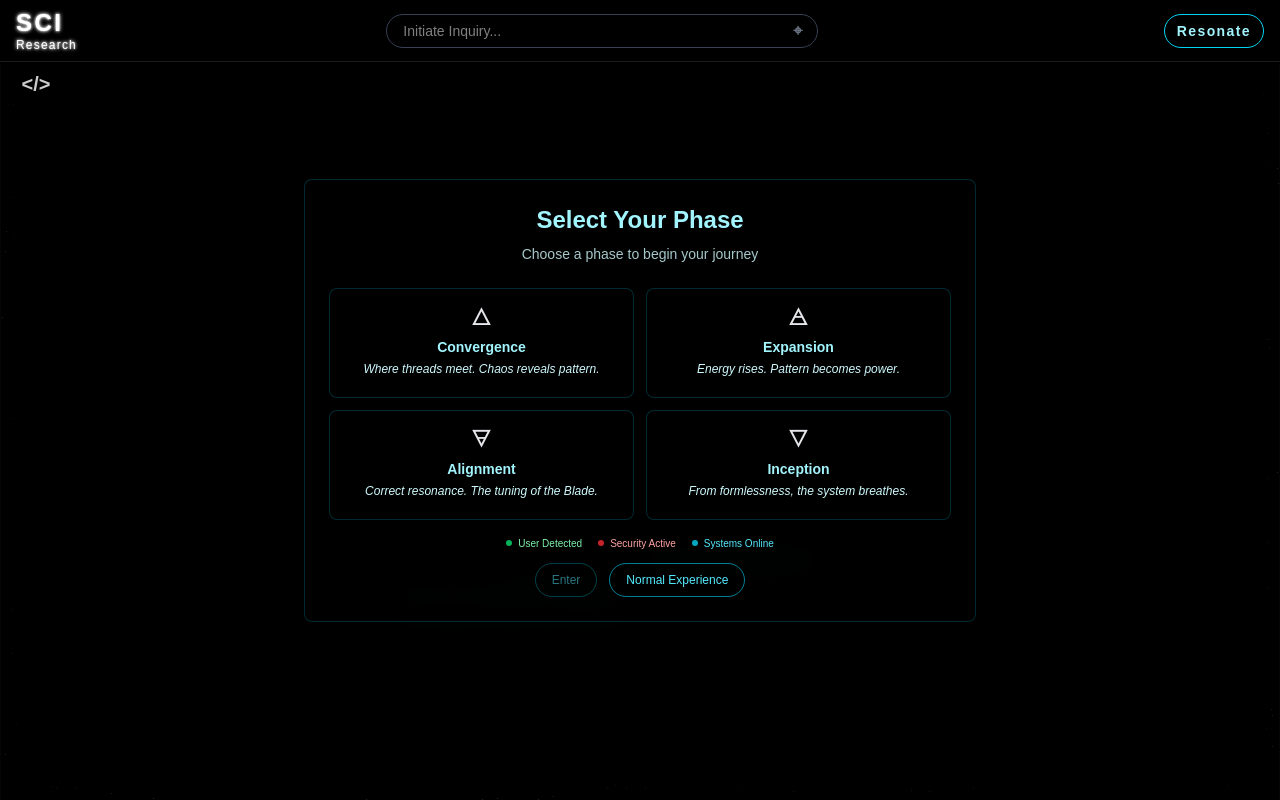
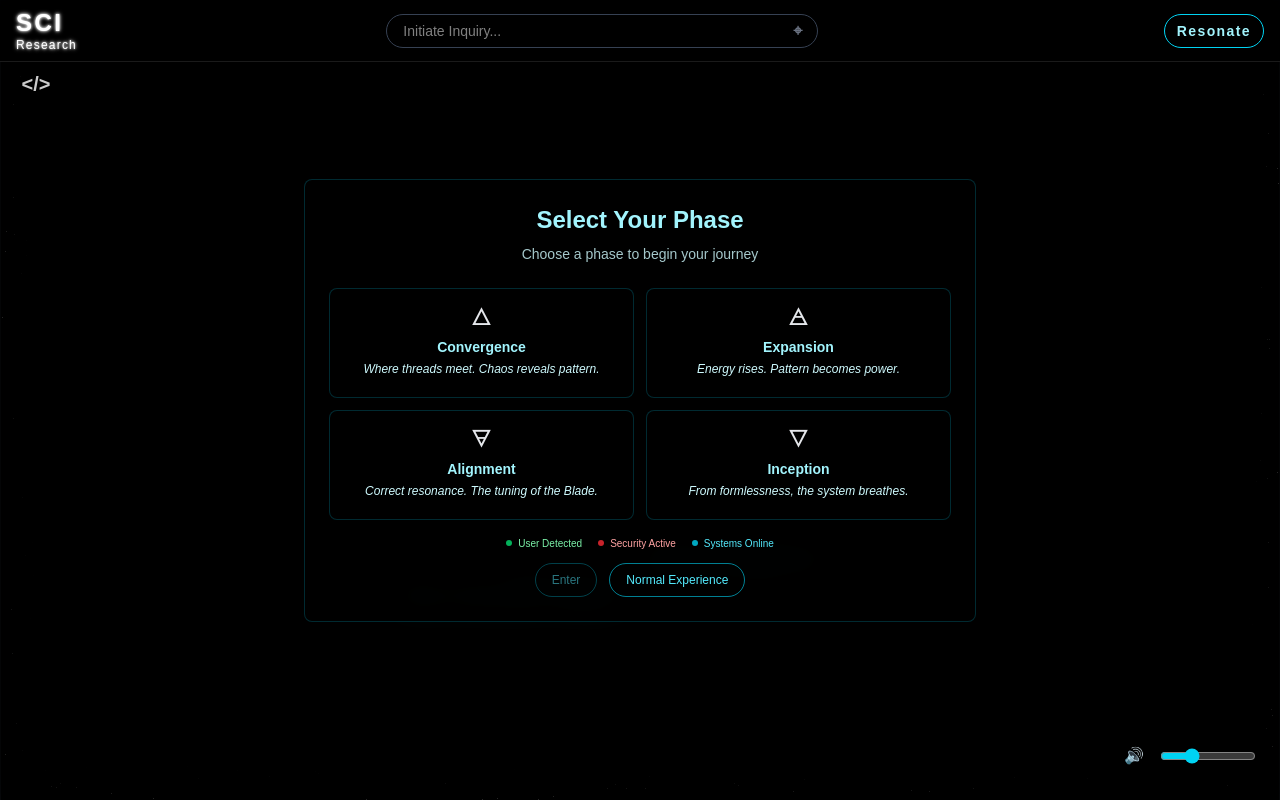
Before and after one commit to zeriouslyzen/sci-research, a Next.js app: page / in a window 1280 px wide. Shown: the top 800 px of the page. Built offline with nearby package versions, Linux system fonts and the light colour scheme.

Commit message:
feat: add ambient theta sound system with volume controls

```diff
--- /dev/null
+++ b/src/app/components/AmbientSoundSystem.tsx
@@ -0,0 +1,66 @@
+import React, { useEffect, useRef, useState } from 'react';
+
+// Single theta sound
+const THETA_SOUND = '/sounds/theta.mp3';
+
+export default function AmbientSoundSystem() {
+  const [isMuted, setIsMuted] = useState(false);
+  const [volume, setVolume] = useState(0.3); // Lower default volume for theta
+  const audioRef = useRef<HTMLAudioElement | null>(null);
+
+  // Initialize audio element
+  useEffect(() => {
+    audioRef.current = new Audio(THETA_SOUND);
+    audioRef.current.loop = true;
+    audioRef.current.volume = volume;
+
+    // Start playing when component mounts
+    const playPromise = audioRef.current.play();
+    if (playPromise !== undefined) {
+      playPromise.catch(error => {
+        console.log("Audio playback failed:", error);
+      });
+    }
+
+    return () => {
+      audioRef.current?.pause();
+    };
+  }, []);
+
+  // Toggle mute
+  const toggleMute = () => {
+    setIsMuted(!isMuted);
+    if (audioRef.current) {
+      audioRef.current.muted = !isMuted;
+    }
+  };
+
+  // Adjust volume
+  const adjustVolume = (newVolume: number) => {
+    setVolume(newVolume);
+    if (audioRef.current) {
+      audioRef.current.volume = newVolume;
+    }
+  };
+
+  return (
+    <div className="fixed bottom-4 right-4 z-50 flex items-center gap-2 bg-black/50 p-2 rounded-lg backdrop-blur-sm">
+      <button
+        onClick={toggleMute}
+        className="p-2 text-cyan-400 hover:text-cyan-200 transition-colors"
+        title={isMuted ? 'Unmute' : 'Mute'}
+      >
+        {isMuted ? '🔇' : '🔊'}
+      </button>
+      <input
+        type="range"
+        min="0"
+        max="1"
+        step="0.1"
+        value={volume}
+        onChange={(e) => adjustVolume(parseFloat(e.target.value))}
+        className="w-24 accent-cyan-400"
+      />
+    </div>
+  );
+}
--- a/src/app/layout.tsx
+++ b/src/app/layout.tsx
@@ -10,6 +10,7 @@ import SidebarOpenButton from './components/SidebarOpenButton';
 import { PhaseEffectProvider } from './components/PhaseEffectProvider';
 import PhaseShiftContainer from './components/PhaseShiftContainer';
 import PhaseBadge from './components/PhaseBadge';
+import AmbientSoundSystem from './components/AmbientSoundSystem';
 
 export default function RootLayout({ children }: { children: React.ReactNode }) {
   const [sidebarOpen, setSidebarOpen] = React.useState(false);
@@ -363,6 +364,7 @@ export default function RootLayout({ children }: { children: React.ReactNode })
               </footer>
             </div>
           </PhaseShiftContainer>
+          <AmbientSoundSystem />
         </body>
       </html>
     </PhaseEffectProvider>
```
